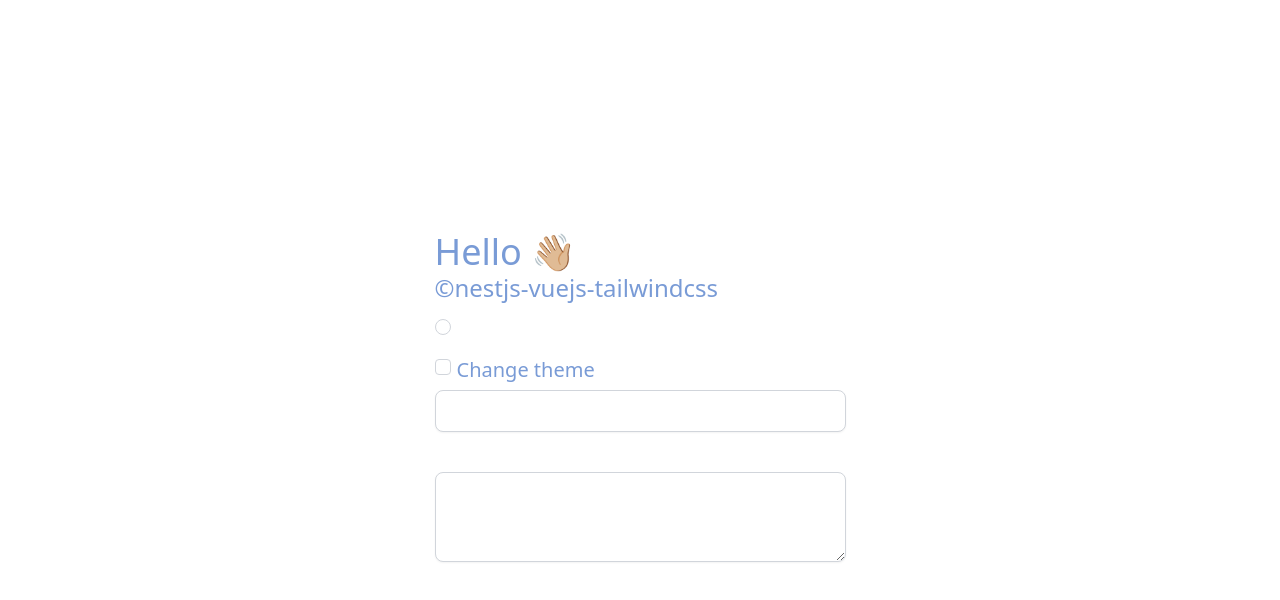
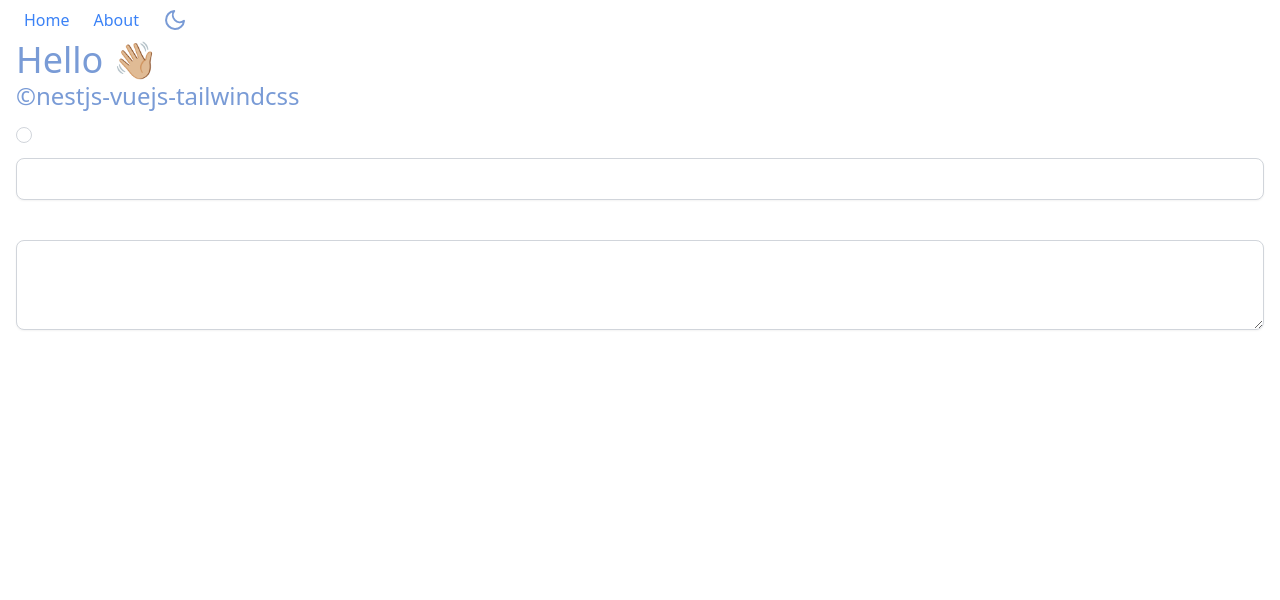
Before and after one commit to xzdwq/kstt-nestjs-vue, a Vue app in the folder ui-kstt/: page / in a window 1280 px wide. Shown: the top 600 px of the page. Built offline with nearby package versions, Linux system fonts and the light colour scheme.

Commit message:
add component

```diff
--- a/ui-kstt/package.json
+++ b/ui-kstt/package.json
@@ -6,7 +6,7 @@
     "watch-ui": "vue-cli-service build --watch --mode development",
     "serve": "vue-cli-service serve --mode development",
     "build": "vue-cli-service build --mode production",
-    "build-css": "tailwindcss build src/main.css -o ../public/js"
+    "build-css": "tailwindcss build src/css/main.css -o ../public/js/css"
   },
   "dependencies": {
     "@tailwindcss/forms": "^0.3.3",
--- a/ui-kstt/src/App.vue
+++ b/ui-kstt/src/App.vue
@@ -1,36 +1,26 @@
 <template>
-  <div class="content-wrapper text-copy-primary flex bg-background-primary justify-center items-center h-screen" :class="theme">
-    <div class="text-4xl">
-      Hello 👋🏼
-      <div>
-        <h1>&copy;nestjs-vuejs-tailwindcss</h1>
-        <input type="radio"><div></div>
-        <input
-          type="checkbox"
-          @change="toggleTheme($event)"
-        ><span class="text-xl p-1.5">Change theme</span>
-        <div></div>
-        <input type="text" class="text-red-500"><div><br></div>
-        <textarea name="comment" cols="40" rows="3" class="text-red-500"></textarea>
-      </div>
+  <div
+    class="min-h-screen content-wrapper text-copy-primary bg-background-primary"
+    :class="getTheme"
+  >
+    <div class="container">
+      <header-navbar />
+      <router-view />
     </div>
   </div>
 </template>
 
 <script>
+import {
+  mapGetters
+} from 'vuex'
+
 export default {
-  data() {
-    return {
-      theme: 'theme-light'
-    }
-  },
-  methods: {
-    toggleTheme: function(e) {
-      this.theme = this.theme === 'theme-light' ? 'theme-dark' : 'theme-light'
-    }
+  name: 'App',
+  computed: {
+    ...mapGetters({
+      getTheme: 'themeSwitcherModule/getTheme'
+    })
   }
 }
 </script>
-
-<style>
-</style>
--- /dev/null
+++ b/ui-kstt/src/components/HeaderNavbar.vue
@@ -0,0 +1,35 @@
+<template>
+<div>
+  <nav>
+    <div class="p-2">
+      <ul class="flex">
+        <li class="mr-6" v-for="link in links" :key="link">
+          <router-link class="text-blue-500 hover:text-blue-800" :to="link.href">
+            {{link.title}}
+          </router-link>
+        </li>
+      <theme-switcher :theme="theme" @themeChanged="updateTheme" />
+      </ul>
+    </div>
+  </nav>
+</div>
+</template>
+
+<script>
+export default {
+  name: 'header-navbar',
+  data: () => ({
+    theme: '',
+    links: [
+      {
+        title: 'Home',
+        href: '/'
+      },
+      {
+        title: 'About',
+        href: '/about'
+      }
+    ]
+  })
+}
+</script>
--- /dev/null
+++ b/ui-kstt/src/components/ThemeSwitcher.vue
@@ -0,0 +1,57 @@
+<template>
+  <a
+    href="#"
+    class="text-copy-primary hover:text-gray-600"
+    @click.prevent="setTheme"
+    data-cypress="switchTheme"
+  >
+    <svg
+      v-if="getTheme === 'theme-light'"
+        xmlns="http://www.w3.org/2000/svg"
+        width="24"
+        height="24"
+        fill="none"
+        stroke="currentColor"
+        stroke-width="2"
+        stroke-linecap="round"
+        stroke-linejoin="round"
+        class="feather feather-moon"
+    >
+    <path d="M21 12.79A9 9 0 1 1 11.21 3 7 7 0 0 0 21 12.79z"/>
+    </svg>
+    <svg
+      v-else
+        xmlns="http://www.w3.org/2000/svg"
+        width="24"
+        height="24"
+        fill="none"
+        stroke="currentColor"
+        stroke-width="2"
+        stroke-linecap="round"
+        stroke-linejoin="round"
+        class="feather feather-sun"
+    >
+    <circle cx="12" cy="12" r="5"/><path d="M12 1v2M12 21v2M4.22 4.22l1.42 1.42M18.36 18.36l1.42 1.42M1 12h2M21 12h2M4.22 19.78l1.42-1.42M18.36 5.64l1.42-1.42"/>
+    </svg>
+  </a>
+</template>
+
+<script>
+import {
+  mapGetters,
+  mapMutations
+} from 'vuex'
+export default {
+  name: 'theme-switcher',
+  computed: {
+    ...mapGetters({
+      getTheme: 'themeSwitcherModule/getTheme'
+    })
+  },
+  methods: {
+    ...mapMutations({
+      setTheme: 'themeSwitcherModule/themeSwitch'
+    })
+  }
+}
+</script>
--- /dev/null
+++ b/ui-kstt/src/components/components.ts
@@ -0,0 +1,7 @@
+import HeaderNavbar from "@/components/HeaderNavbar.vue";
+import ThemeSwitcher from "@/components/ThemeSwitcher.vue";
+
+export default [
+  HeaderNavbar,
+  ThemeSwitcher
+];
--- a/ui-kstt/src/main.ts
+++ b/ui-kstt/src/main.ts
@@ -1,10 +1,17 @@
-import { createApp } from 'vue'
-import App from '@/App.vue'
-// import router from '@/router'
-// import store from '@/store'
-import './main.css'
+import { createApp } from "vue"
+import App from "@/App.vue"
+import router from "@/router/router"
+import store from "@/store/store"
+import components from "@/components/components"
+import "@/css/main.css"
 
-createApp(App)
-  // .use(store)
-  // .use(router)
+const app = createApp(App)
+
+components.forEach(component => {
+  app.component(component.name, component)
+})
+
+app
+  .use(store)
+  .use(router)
   .mount('#app')
--- /dev/null
+++ b/ui-kstt/src/router/router.ts
@@ -0,0 +1,25 @@
+import {
+  createRouter,
+  createWebHistory,
+  RouteRecordRaw
+} from 'vue-router'
+import Index from '@/views/Index.vue'
+import About from '@/views/About.vue'
+
+const routes: Array<RouteRecordRaw> = [
+  {
+    path: '/',
+    component: Index
+  },
+  {
+    path: '/about',
+    component: About
+  }
+]
+
+const router = createRouter({
+  history: createWebHistory(process.env.BASE_URL+'#'),
+  routes
+})
+
+export default router
--- /dev/null
+++ b/ui-kstt/src/store/modules/themeSwitcher.ts
@@ -0,0 +1,24 @@
+const theme = localStorage.getItem('theme') ? localStorage.getItem('theme') : 'theme-light';
+
+export const themeSwitcherModule = {
+  namespaced: true,
+  state: () => ({
+    theme: theme
+  }),
+  getters: {
+    getTheme(state: any) {
+      return state.theme
+    }
+  },
+  mutations: {
+    themeSwitch(state: any) {
+      const newTheme = state.theme === 'theme-light' ? 'theme-dark' : 'theme-light'
+      state.theme = newTheme;
+      localStorage.setItem('theme', newTheme)
+    }
+  },
+  actions: {
+  },
+  modules: {
+  }
+}
--- /dev/null
+++ b/ui-kstt/src/store/store.ts
@@ -0,0 +1,16 @@
+import { createStore } from 'vuex'
+import { themeSwitcherModule } from "@/store/modules/themeSwitcher";
+
+export default createStore({
+  state: {
+  },
+  getters: {
+  },
+  mutations: {
+  },
+  actions: {
+  },
+  modules: {
+    themeSwitcherModule
+  }
+})
--- /dev/null
+++ b/ui-kstt/src/views/About.vue
@@ -0,0 +1,11 @@
+<template>
+  <div>
+    About page
+  </div>
+</template>
+<script>
+
+export default {
+  name: 'about'
+}
+</script>
--- /dev/null
+++ b/ui-kstt/src/views/Index.vue
@@ -0,0 +1,18 @@
+<template>
+  <div class="text-4xl">
+    Hello 👋🏼
+    <div>
+      <h1>&copy;nestjs-vuejs-tailwindcss</h1>
+      <input type="radio"><div></div>
+      <div></div>
+      <input type="text" class="text-red-500"><div><br></div>
+      <textarea name="comment" cols="40" rows="3" class="text-red-500"></textarea>
+    </div>
+  </div>
+</template>
+
+<script>
+export default {
+  name: 'index'
+}
+</script>
```
Also changed, not shown: ui-kstt/src/css/main.css (renamed from ui-kstt/src/main.css).
